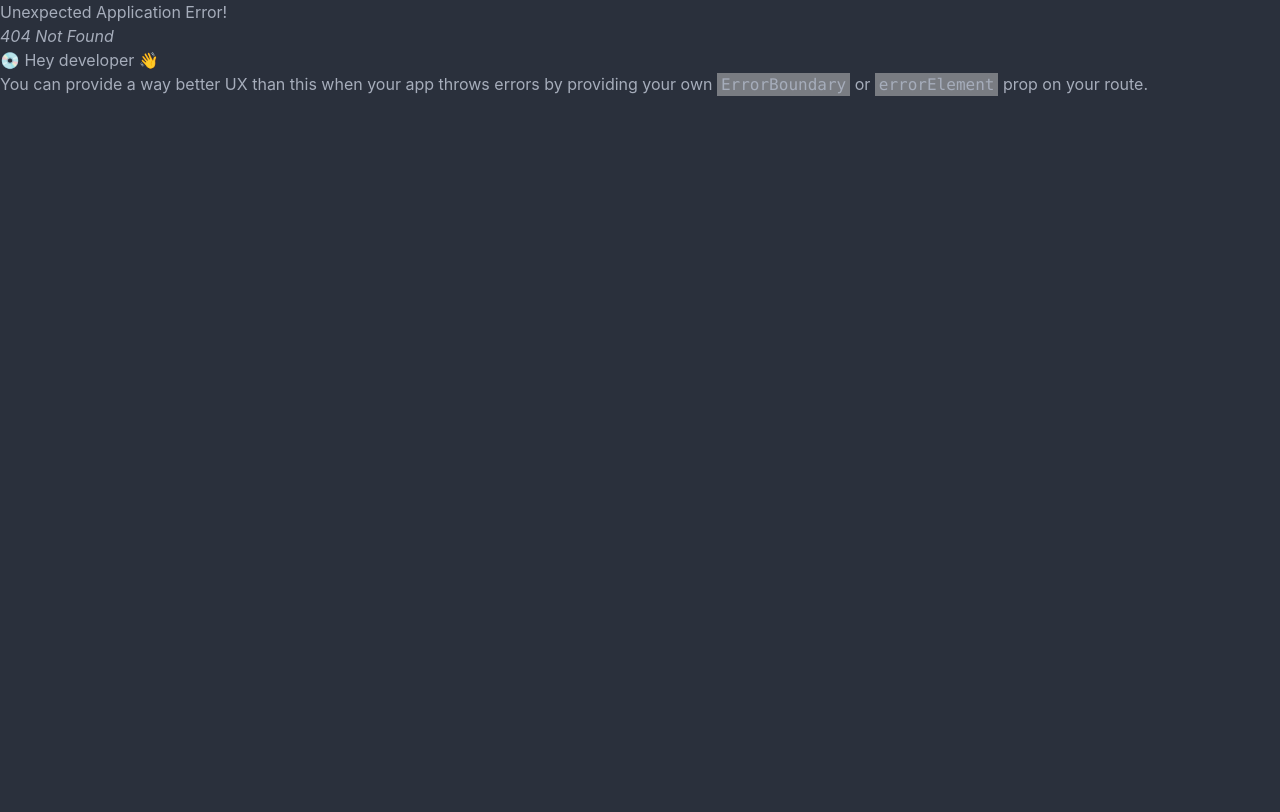
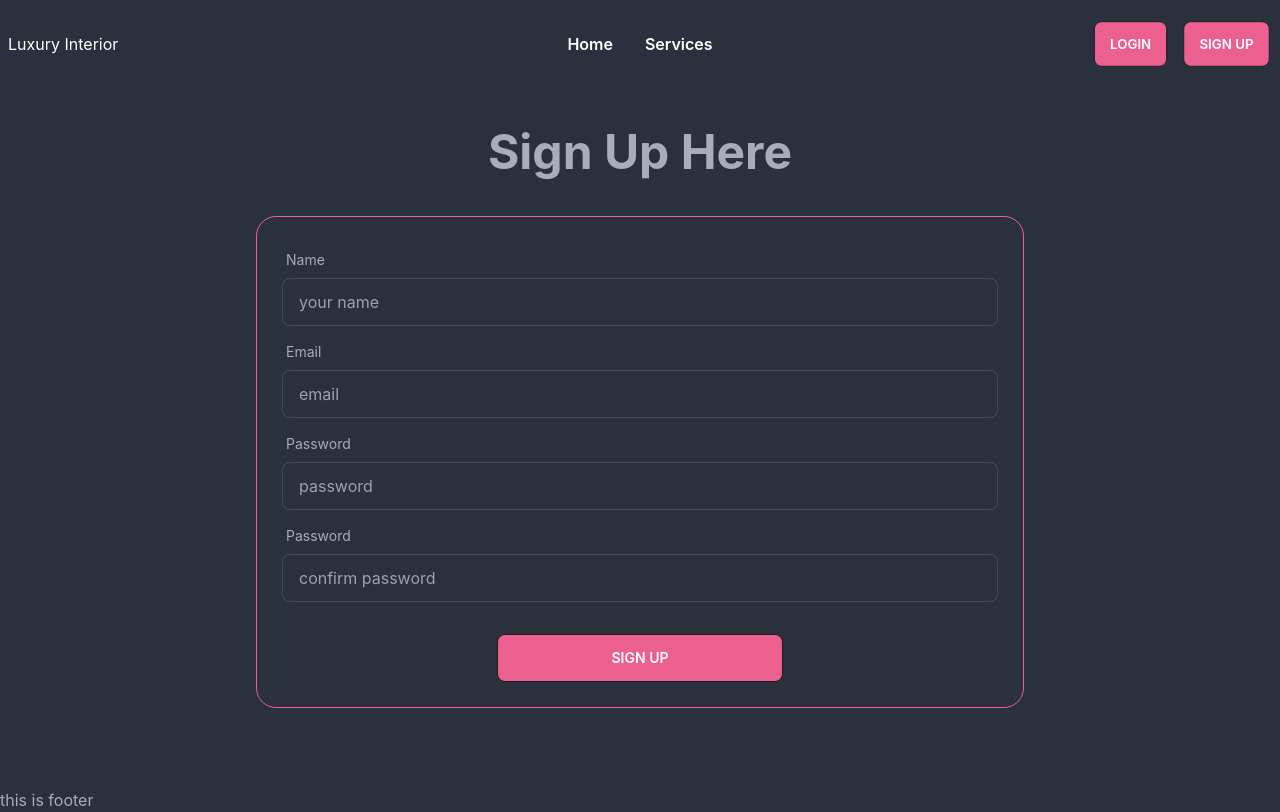
Before and after one commit to BmRahman/luxury-interior-client, a React (Create React App) app: page /register in a window 1280 px wide. Before the commit this address had no page. Built offline with nearby package versions, Linux system fonts and the light colour scheme.

Commit message:
login and signup form done

```diff
--- /dev/null
+++ b/src/Components/Login/Login.js
@@ -0,0 +1,33 @@
+import React from 'react';
+
+const Login = () => {
+    return (
+        <div className='my-10 lg:mb-20'>
+            <h2 className='text-center text-3xl lg:text-5xl font-bold mb-10'>Sign Up Here</h2>
+          <form>
+        <div className="card-body sf w-full lg:w-3/5 mx-auto">
+        <div className="form-control">
+          <label className="label">
+            <span className="label-text">Email</span>
+          </label>
+          <input type="text" name='email' placeholder="email" className="input input-bordered" />
+        </div>
+        <div className="form-control">
+          <label className="label">
+            <span className="label-text">Password</span>
+          </label>
+          <input type="password" name='password' placeholder="password" className="input input-bordered" />
+          <label className="label">
+            <a href="#" className="label-text-alt link link-hover">Forgot password?</a>
+          </label>
+        </div>
+        <div className="form-control mt-6 w-2/5 mx-auto">
+          <button type='submit' className="btn signup">Login</button>
+        </div>
+      </div>
+          </form>
+        </div>
+    );
+};
+
+export default Login;
--- /dev/null
+++ b/src/Components/Register/Register.css
@@ -0,0 +1,12 @@
+.sf{
+    padding: 25px;
+    border: 1px solid #EC6090;
+    border-radius: 20px;
+}
+.signup{
+    background-color: #EC6090;
+    color: #ffff;
+}
+.signup:hover{
+    background-color: #6419E6;
+}
--- /dev/null
+++ b/src/Components/Register/Register.js
@@ -0,0 +1,43 @@
+import React from 'react';
+import './Register.css';
+
+const Register = () => {
+    return (
+        <div className='my-10 lg:mb-20'>
+            <h2 className='text-center text-3xl lg:text-5xl font-bold mb-10'>Sign Up Here</h2>
+          <form>
+          <div className="card-body sf w-full lg:w-3/5 mx-auto">
+            <div className="form-control">
+          <label className="label">
+            <span className="label-text">Name</span>
+          </label>
+          <input type="text" name='name' placeholder="your name" className="input input-bordered" />
+        </div>
+        <div className="form-control">
+          <label className="label">
+            <span className="label-text">Email</span>
+          </label>
+          <input type="text" name='email' placeholder="email" className="input input-bordered" />
+        </div>
+        <div className="form-control">
+          <label className="label">
+            <span className="label-text">Password</span>
+          </label>
+          <input type="password" name='password' placeholder="password" className="input input-bordered" />
+        </div>
+        <div className="form-control">
+          <label className="label">
+            <span className="label-text">Password</span>
+          </label>
+          <input type="password" name='confirm' placeholder="confirm password" className="input input-bordered" />
+        </div>
+        <div className="form-control mt-6 w-2/5 mx-auto">
+          <button type='submit' className="btn signup">Sign Up</button>
+        </div>
+      </div>
+          </form>
+        </div>
+    );
+};
+
+export default Register;
--- a/src/Components/Shared/Header.js
+++ b/src/Components/Shared/Header.js
@@ -40,8 +40,8 @@ const Header = () => {
     </ul>
   </div>
   <div className="navbar-end hidden lg:flex">
-    <button className='btn log mr-3'>Login</button>
-    <button className='btn log'>Sign Up</button>
+    <Link to='/login'><button className='btn log mr-3'>Login</button></Link>
+    <Link to='/register'><button className='btn log'>Sign Up</button></Link>
   </div>
 </div>
 
```
Also changed, not shown: src/Routes/Routes.js (+10 -0 lines).
